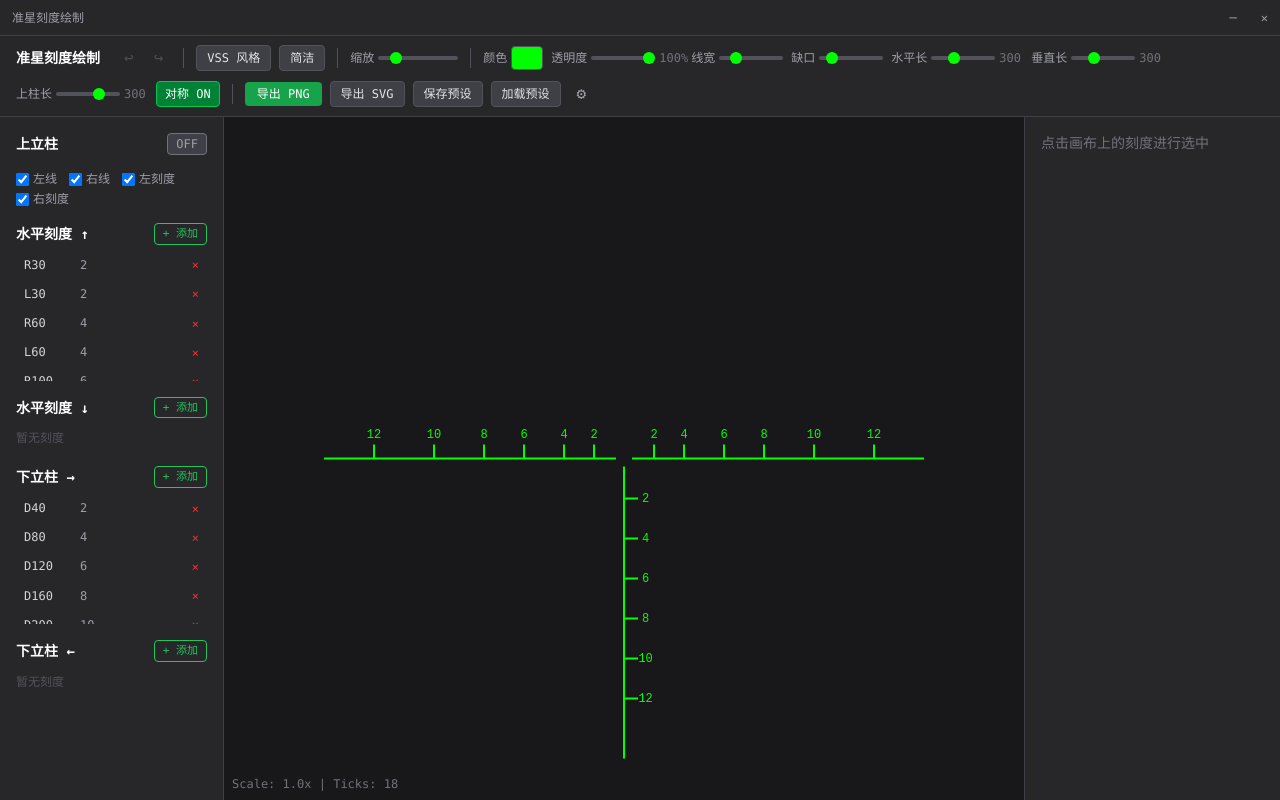
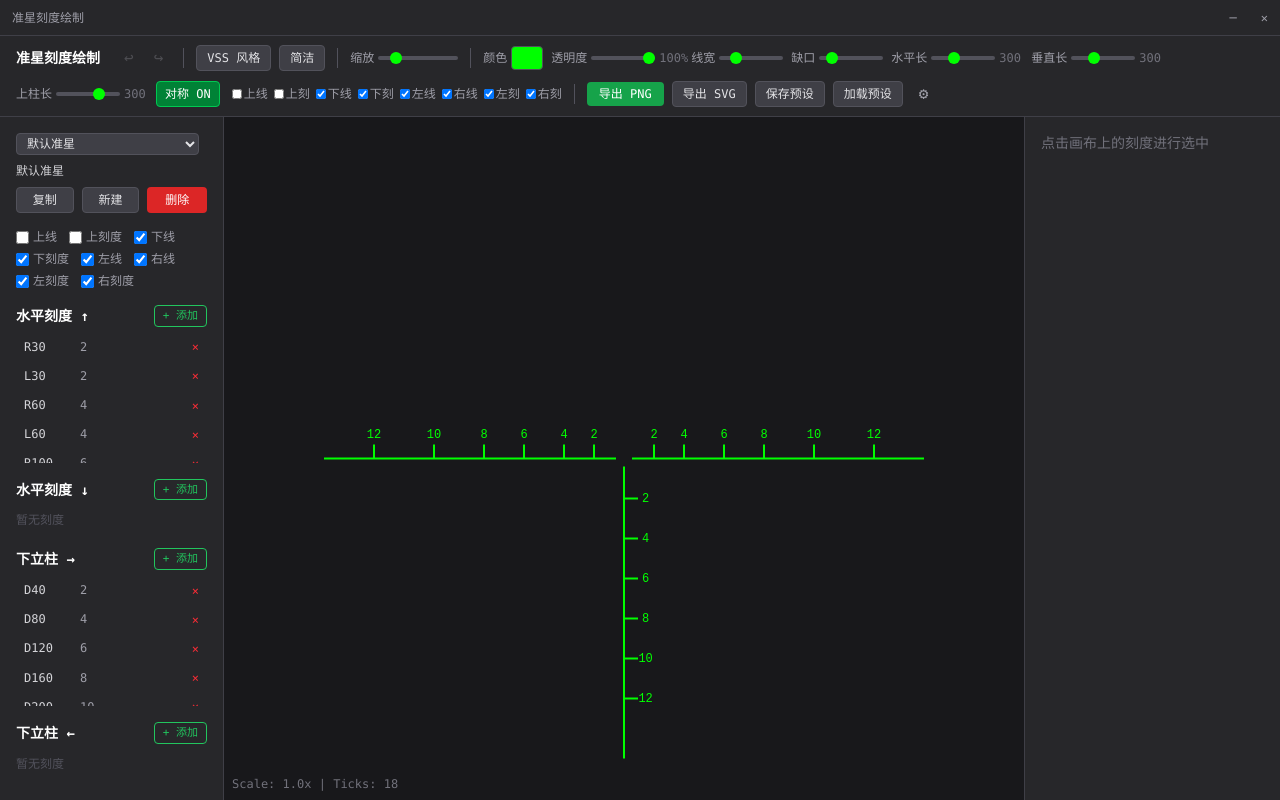
Before and after one commit to lnsjcr0873/crosshair-app, a React (Vite) app: page / in a window 1280 px wide. Built offline with nearby package versions, Linux system fonts and the light colour scheme.

Commit message:
fix: 旧预设showTopPost兼容+配置管理区+8开关+上柱长度滑块

```diff
--- a/src/components/TickList.tsx
+++ b/src/components/TickList.tsx
@@ -46,35 +46,49 @@ export default function TickList() {
 
   return (
     <div className="p-4 space-y-4 text-sm">
-      {/* 上立柱 */}
+      {/* 配置管理 */}
       <div>
         <div className="flex items-center justify-between mb-2">
-          <h3 className="text-white font-semibold">上立柱</h3>
-          <button
-            onClick={() => updateConfig({ showTopLine: !config.showTopLine })}
-            className={`text-xs px-2 py-0.5 rounded border ${config.showTopLine ? 'bg-green-700 border-green-500 text-white' : 'bg-zinc-700 border-zinc-500 text-zinc-400'}`}
+          <select
+            value={activeIndex}
+            onChange={(e) => switchConfig(Number(e.target.value))}
+            className="input-field text-xs flex-1 mr-2"
           >
-            {config.showTopLine ? 'ON' : 'OFF'}
-          </button>
+            {configList.map((e, i) => (
+              <option key={i} value={i}>{e.name}</option>
+            ))}
+          </select>
         </div>
-        {config.showTopLine && (
-          <div className="flex items-center gap-2 text-xs text-zinc-400 pl-1">
-            <span>长度</span>
-            <input
-              type="range"
-              min={60}
-              max={400}
-              value={config.topPostLength}
-              onChange={(e) => updateConfig({ topPostLength: Number(e.target.value) })}
-              className="flex-1"
-            />
-            <span className="text-zinc-500 w-6">{config.topPostLength}</span>
-          </div>
+        {renaming ? (
+          <input autoFocus value={nameBuf} onChange={(e) => setNameBuf(e.target.value)} onBlur={commitRename} onKeyDown={(e) => e.key === 'Enter' && commitRename()} className="input-field text-xs mb-2" />
+        ) : (
+          <div className="text-zinc-300 text-xs mb-2 cursor-pointer hover:text-white" onClick={startRename}>{configList[activeIndex]?.name || '未命名'}</div>
         )}
+        <div className="flex gap-2">
+          <button onClick={() => newConfig(true)} className="btn-secondary text-xs flex-1">复制</button>
+          <button onClick={() => newConfig(false)} className="btn-secondary text-xs flex-1">新建</button>
+          <button onClick={deleteConfig} disabled={configList.length <= 1} className="btn-danger text-xs flex-1">删除</button>
+        </div>
       </div>
 
-      {/* 水平线/刻度开关 */}
-      <div className="flex flex-wrap gap-x-3 gap-y-1 text-xs">
+      {/* 开关 */}
+      <div className="flex flex-wrap gap-x-3 gap-y-1.5 text-xs">
+        <label className="flex items-center gap-1 text-zinc-400">
+          <input type="checkbox" checked={config.showTopLine} onChange={() => updateConfig({ showTopLine: !config.showTopLine })} />
+          上线
+        </label>
+        <label className="flex items-center gap-1 text-zinc-400">
+          <input type="checkbox" checked={config.showTopTicks} onChange={() => updateConfig({ showTopTicks: !config.showTopTicks })} />
+          上刻度
+        </label>
+        <label className="flex items-center gap-1 text-zinc-400">
+          <input type="checkbox" checked={config.showBottomLine} onChange={() => updateConfig({ showBottomLine: !config.showBottomLine })} />
+          下线
+        </label>
+        <label className="flex items-center gap-1 text-zinc-400">
+          <input type="checkbox" checked={config.showBottomTicks} onChange={() => updateConfig({ showBottomTicks: !config.showBottomTicks })} />
+          下刻度
+        </label>
         <label className="flex items-center gap-1 text-zinc-400">
           <input type="checkbox" checked={config.showLeftLine} onChange={() => updateConfig({ showLeftLine: !config.showLeftLine })} />
           左线
@@ -92,6 +106,15 @@ export default function TickList() {
           右刻度
         </label>
       </div>
+
+      {/* 上柱长度 */}
+      {config.showTopLine && (
+        <div className="flex items-center gap-2 text-xs text-zinc-400">
+          <span>上柱长</span>
+          <input type="range" min={60} max={400} value={config.topPostLength} onChange={(e) => updateConfig({ topPostLength: Number(e.target.value) })} className="flex-1" />
+          <span className="text-zinc-500 w-6">{config.topPostLength}</span>
+        </div>
+      )}
 
       {/* 水平刻度 ↑ */}
       <div>
--- a/src/components/Toolbar.tsx
+++ b/src/components/Toolbar.tsx
@@ -163,6 +163,17 @@ export default function Toolbar() {
         对称 {symmetricMode ? 'ON' : 'OFF'}
       </button>
 
+      <div className="flex items-center gap-1.5 text-xs ml-1">
+        <label className="flex items-center gap-0.5 text-zinc-400 cursor-pointer"><input type="checkbox" className="w-2.5 h-2.5" checked={config.showTopLine} onChange={() => updateConfig({ showTopLine: !config.showTopLine })} />上线</label>
+        <label className="flex items-center gap-0.5 text-zinc-400 cursor-pointer"><input type="checkbox" className="w-2.5 h-2.5" checked={config.showTopTicks} onChange={() => updateConfig({ showTopTicks: !config.showTopTicks })} />上刻</label>
+        <label className="flex items-center gap-0.5 text-zinc-400 cursor-pointer"><input type="checkbox" className="w-2.5 h-2.5" checked={config.showBottomLine} onChange={() => updateConfig({ showBottomLine: !config.showBottomLine })} />下线</label>
+        <label className="flex items-center gap-0.5 text-zinc-400 cursor-pointer"><input type="checkbox" className="w-2.5 h-2.5" checked={config.showBottomTicks} onChange={() => updateConfig({ showBottomTicks: !config.showBottomTicks })} />下刻</label>
+        <label className="flex items-center gap-0.5 text-zinc-400 cursor-pointer"><input type="checkbox" className="w-2.5 h-2.5" checked={config.showLeftLine} onChange={() => updateConfig({ showLeftLine: !config.showLeftLine })} />左线</label>
+        <label className="flex items-center gap-0.5 text-zinc-400 cursor-pointer"><input type="checkbox" className="w-2.5 h-2.5" checked={config.showRightLine} onChange={() => updateConfig({ showRightLine: !config.showRightLine })} />右线</label>
+        <label className="flex items-center gap-0.5 text-zinc-400 cursor-pointer"><input type="checkbox" className="w-2.5 h-2.5" checked={config.showLeftTicks} onChange={() => updateConfig({ showLeftTicks: !config.showLeftTicks })} />左刻</label>
+        <label className="flex items-center gap-0.5 text-zinc-400 cursor-pointer"><input type="checkbox" className="w-2.5 h-2.5" checked={config.showRightTicks} onChange={() => updateConfig({ showRightTicks: !config.showRightTicks })} />右刻</label>
+      </div>
+
       <div className="w-px h-5 bg-zinc-600 mx-1" />
 
       <button onClick={handleExportPng} className="btn-primary text-xs">
--- a/src/store/crosshairStore.ts
+++ b/src/store/crosshairStore.ts
@@ -175,6 +175,11 @@ export const useCrosshairStore = create<CrosshairStore>((set, get) => {
     loadPreset: (config) =>
       set(() => {
         const merged = { ...createDefaultConfig(), ...config, ticks: config.ticks || [] }
+        // backward compat: old presets used showTopPost instead of showTopLine + showTopTicks
+        if ('showTopPost' in config) {
+          merged.showTopLine = (config as any).showTopPost as boolean
+          merged.showTopTicks = (config as any).showTopPost as boolean
+        }
         const entry: HistoryEntry = { config: structuredClone(merged) }
         const list: ConfigEntry[] = [{ name: merged.name || '预设', config: merged }]
         return { config: merged, history: [entry], historyIndex: 0, selectedTickId: null, configList: list, activeIndex: 0 }
```
